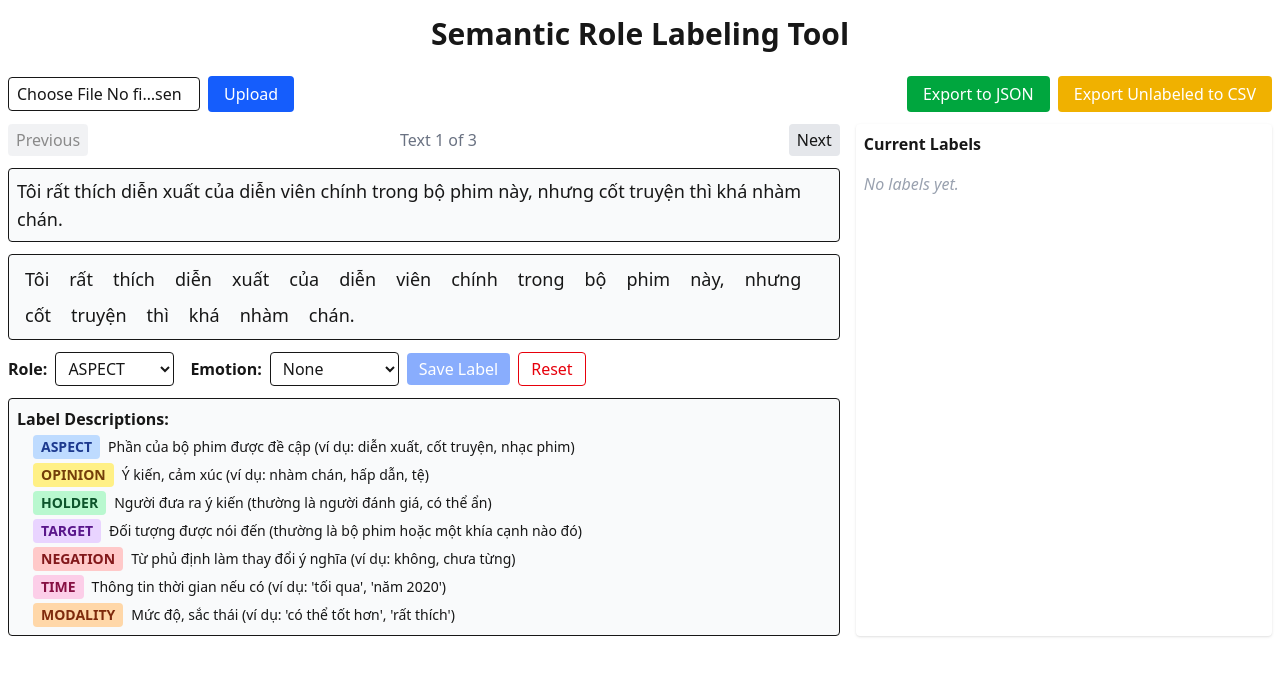
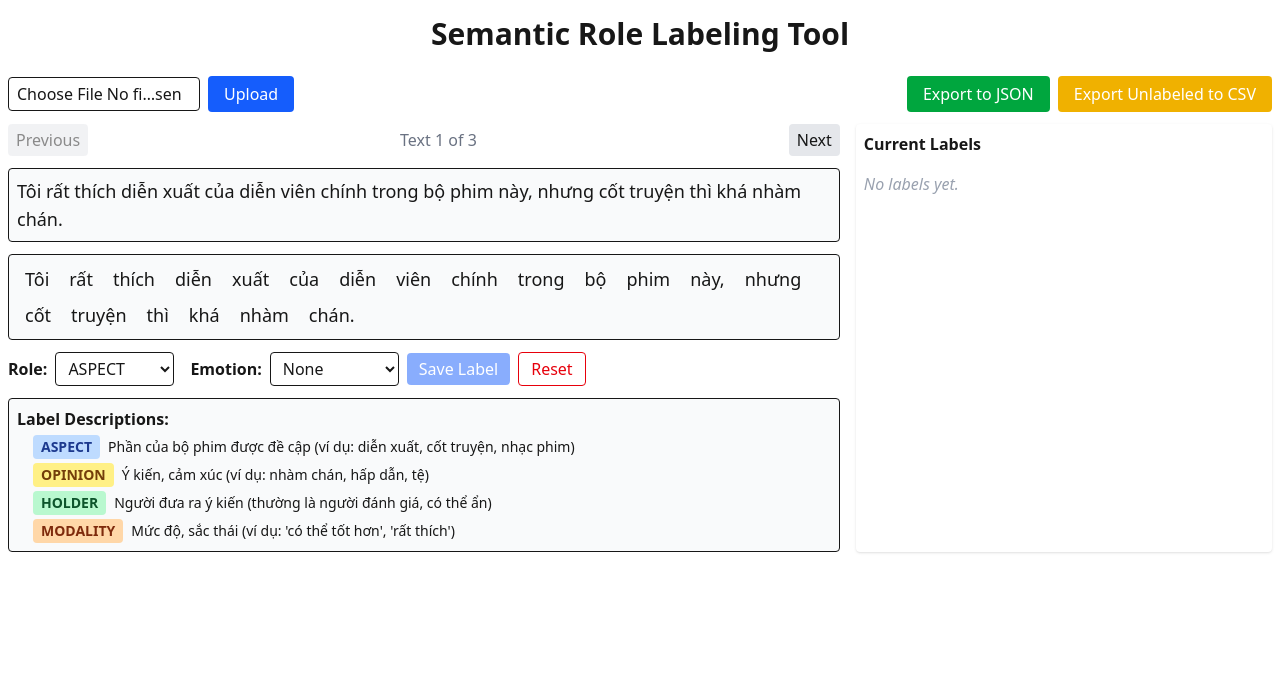
Before and after one commit to LNGiaHung1203/Comment_SRL_Labeling_Tool, a Next.js app: page / in a window 1280 px wide. Shown: the top 676 px of the page. Built offline with nearby package versions, Linux system fonts and the light colour scheme.

Commit message:
update label list

```diff
--- a/app/page.tsx
+++ b/app/page.tsx
@@ -5,9 +5,6 @@ const SRL_ROLES = [
   { value: "ASPECT", label: "ASPECT", desc: "Phần của bộ phim được đề cập (ví dụ: diễn xuất, cốt truyện, nhạc phim)" },
   { value: "OPINION", label: "OPINION", desc: "Ý kiến, cảm xúc (ví dụ: nhàm chán, hấp dẫn, tệ)" },
   { value: "HOLDER", label: "HOLDER", desc: "Người đưa ra ý kiến (thường là người đánh giá, có thể ẩn)" },
-  { value: "TARGET", label: "TARGET", desc: "Đối tượng được nói đến (thường là bộ phim hoặc một khía cạnh nào đó)" },
-  { value: "NEGATION", label: "NEGATION", desc: "Từ phủ định làm thay đổi ý nghĩa (ví dụ: không, chưa từng)" },
-  { value: "TIME", label: "TIME", desc: "Thông tin thời gian nếu có (ví dụ: 'tối qua', 'năm 2020')" },
   { value: "MODALITY", label: "MODALITY", desc: "Mức độ, sắc thái (ví dụ: 'có thể tốt hơn', 'rất thích')" },
 ];
 
@@ -250,9 +247,6 @@ export default function Home() {
         ASPECT: "bg-blue-200 text-blue-900 dark:bg-blue-800 dark:text-blue-100 font-semibold",
         OPINION: "bg-yellow-200 text-yellow-900 dark:bg-yellow-700 dark:text-yellow-100 font-semibold",
         HOLDER: "bg-green-200 text-green-900 dark:bg-green-700 dark:text-green-100 font-semibold",
-        TARGET: "bg-purple-200 text-purple-900 dark:bg-purple-700 dark:text-purple-100 font-semibold",
-        NEGATION: "bg-red-200 text-red-900 dark:bg-red-700 dark:text-red-100 font-semibold",
-        TIME: "bg-pink-200 text-pink-900 dark:bg-pink-700 dark:text-pink-100 font-semibold",
         MODALITY: "bg-orange-200 text-orange-900 dark:bg-orange-700 dark:text-orange-100 font-semibold",
       };
       const color = colorMap[l.role as keyof typeof colorMap] || "bg-gray-200 text-gray-900 dark:bg-gray-700 dark:text-gray-100 font-semibold";
@@ -360,9 +354,6 @@ export default function Home() {
                   ASPECT: "bg-blue-200 text-blue-900 dark:bg-blue-800 dark:text-blue-100",
                   OPINION: "bg-yellow-200 text-yellow-900 dark:bg-yellow-700 dark:text-yellow-100",
                   HOLDER: "bg-green-200 text-green-900 dark:bg-green-700 dark:text-green-100",
-                  TARGET: "bg-purple-200 text-purple-900 dark:bg-purple-700 dark:text-purple-100",
-                  NEGATION: "bg-red-200 text-red-900 dark:bg-red-700 dark:text-red-100",
-                  TIME: "bg-pink-200 text-pink-900 dark:bg-pink-700 dark:text-pink-100",
                   MODALITY: "bg-orange-200 text-orange-900 dark:bg-orange-700 dark:text-orange-100",
                 };
                 return (
```
